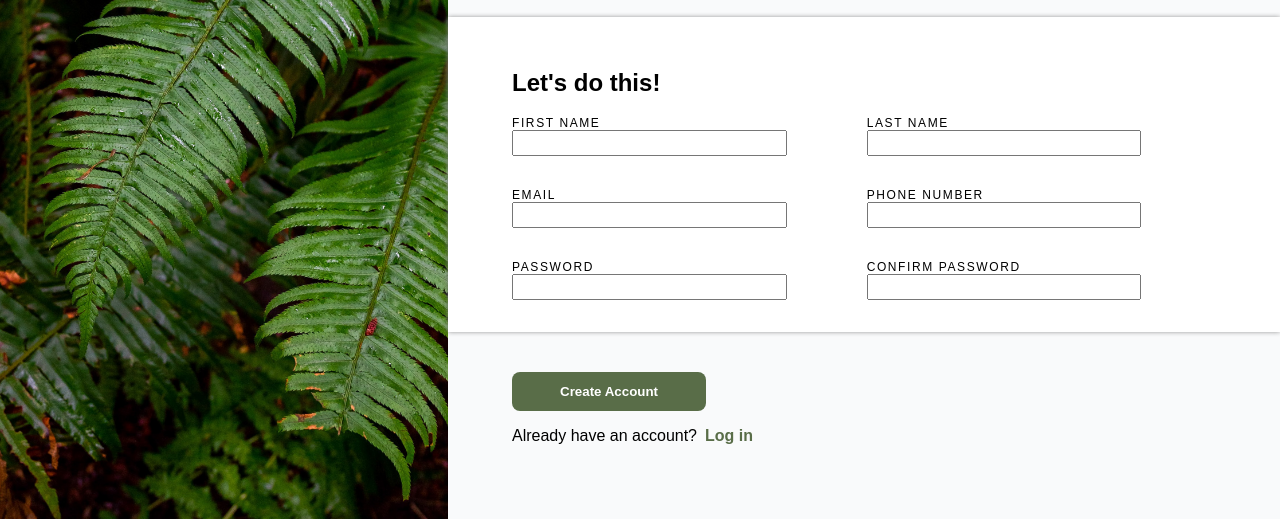
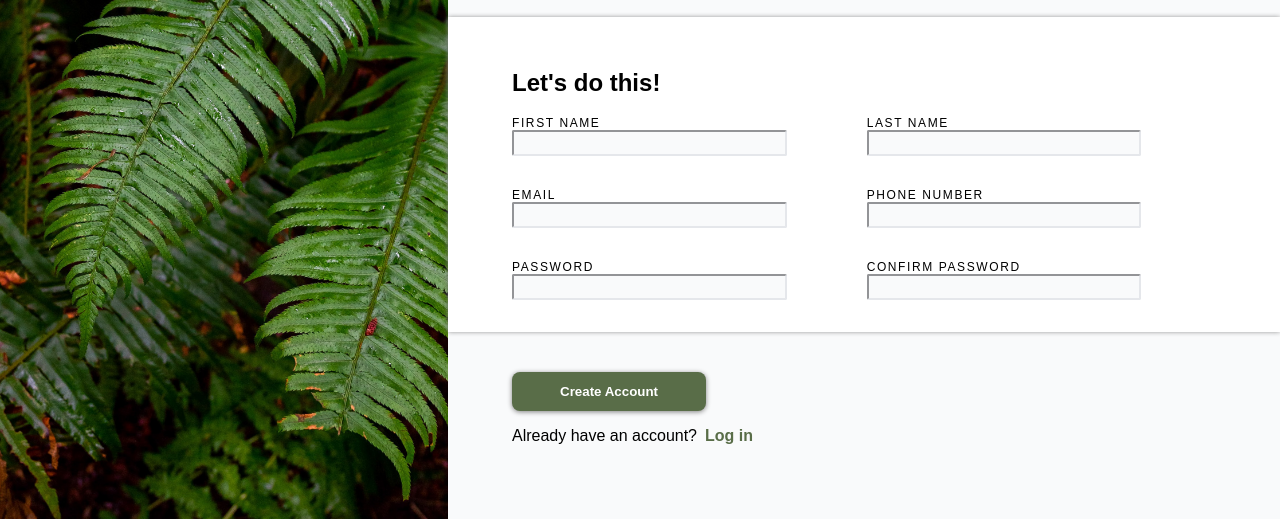
Before and after one commit to BobtheGoon/Odin-signupform, a plain HTML site: page index.html in a window 1280 px wide. Shown: the part 281-800 px from the top of the page. Drawn offline with Linux system fonts and the light colour scheme.

Commit message:
Add backgroundcolor for forms and shadow for button

```diff
--- a/index.html
+++ b/index.html
@@ -77,6 +77,7 @@
     </div>
 
   </div>
+  <script src="index.js"></script>
 </body>
 
 </html>
--- a/styles.css
+++ b/styles.css
@@ -87,6 +87,9 @@ body {
 input {
   width: 20em;
   height: 1.5em;
+  border-color: #E5E7EB;
+  border-radius: 2px;
+  background-color: #f9fafb;
 }
 
 
@@ -102,6 +105,7 @@ input {
   border-radius: 0.5rem;
   padding: 0.75rem 3rem 0.75rem 3rem;
   border: none;
+  box-shadow: 0px 1px 5px gray;
 }
 
 .signup_lower button:active {
```
